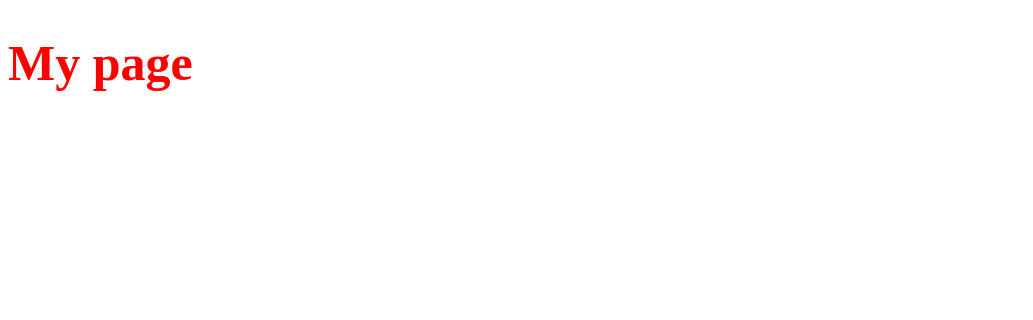
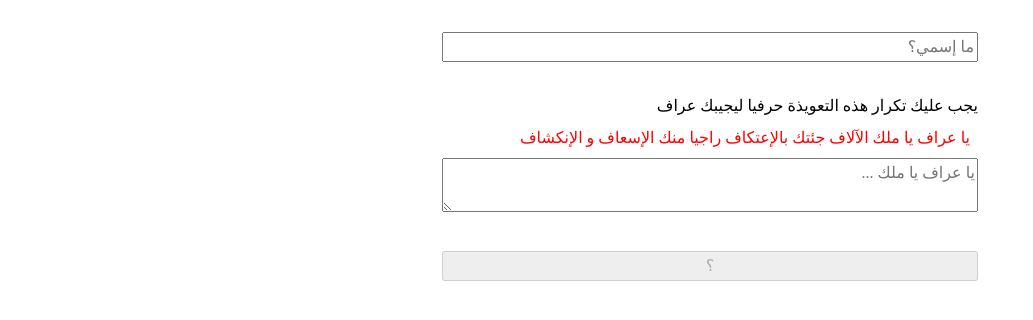
Before and after one commit to aabuhijleh/arraf, a Next.js app: page / in a window 1280 px wide. Shown: the top 320 px of the page, without its empty margins (0-1033 px from the left). Built offline with nearby package versions, Linux system fonts and the light colour scheme.

Commit message:
first commit

```diff
--- /dev/null
+++ b/components/QuestionForm/QuestionForm.constants.tsx
@@ -0,0 +1,3 @@
+export const SPELL_TEXT =
+  "يا عراف يا ملك الآلاف جئتك بالإعتكاف راجيا منك الإسعاف و الإنكشاف";
+export const SECRET_SEQUENCE = "..";
--- /dev/null
+++ b/components/QuestionForm/QuestionForm.helpers.tsx
@@ -0,0 +1 @@
+export const getLastChar = (str: string) => str[str.length - 1];
--- /dev/null
+++ b/components/QuestionForm/QuestionForm.tsx
@@ -0,0 +1,109 @@
+import { useState } from "react";
+import type { ChangeEventHandler } from "react";
+import styled from "styled-components";
+import * as CONSTANTS from "./QuestionForm.constants";
+import { getLastChar } from "./QuestionForm.helpers";
+
+export const QuestionForm: React.FC = () => {
+  const [question, setQuestion] = useState("");
+  const [spell, setSpell] = useState("");
+  const [answer, setAnswer] = useState("");
+  const [autoFillMode, setAutoFillMode] = useState(false);
+  const [showAnswer, setShowAnswer] = useState(false);
+
+  const handleSpellChange: ChangeEventHandler<HTMLTextAreaElement> = (
+    event
+  ) => {
+    const newSpellValue = event.target.value;
+    const realUserInput = getLastChar(newSpellValue);
+
+    if (newSpellValue.length > CONSTANTS.SPELL_TEXT.length) {
+      return;
+    }
+
+    if (autoFillMode) {
+      if (spell.length < CONSTANTS.SPELL_TEXT.length) {
+        setSpell(spell + CONSTANTS.SPELL_TEXT[spell.length]);
+      }
+      return;
+    }
+
+    // if the secret sequence ".." is entered auto fill the
+    // rest of the spell without affecting the real answer
+    if (realUserInput + getLastChar(answer) === CONSTANTS.SECRET_SEQUENCE) {
+      setAnswer(answer.slice(0, -1));
+      if (spell.length < CONSTANTS.SPELL_TEXT.length) {
+        setSpell(spell + CONSTANTS.SPELL_TEXT[spell.length]);
+      }
+      setAutoFillMode(true);
+      return;
+    }
+
+    // backspace was pressed
+    if (newSpellValue.length <= answer.length) {
+      setAnswer(answer.slice(0, -1));
+      setSpell(spell.slice(0, -1));
+      return;
+    }
+
+    setAnswer(answer + realUserInput);
+    setSpell(spell + CONSTANTS.SPELL_TEXT[spell.length]);
+  };
+
+  return (
+    <Wrapper>
+      <div>
+        <TextInput
+          type="text"
+          onChange={(e) => setQuestion(e.target.value)}
+          value={question}
+          placeholder={"ما إسمي؟"}
+        />
+      </div>
+
+      <div>
+        <p>يجب عليك تكرار هذه التعويذة حرفيا ليجيبك عراف</p>
+        <SpellWrapper>{CONSTANTS.SPELL_TEXT}</SpellWrapper>
+        <TextArea
+          onChange={handleSpellChange}
+          value={spell}
+          placeholder={CONSTANTS.SPELL_TEXT.substring(0, 15) + "..."}
+        />
+      </div>
+
+      <button
+        disabled={!question || spell.length < CONSTANTS.SPELL_TEXT.length}
+        onClick={() => setShowAnswer(true)}
+      >
+        ؟
+      </button>
+
+      {showAnswer && <p>{answer}</p>}
+    </Wrapper>
+  );
+};
+
+const Wrapper = styled.div`
+  max-width: 600px;
+  margin-left: auto;
+  margin-right: auto;
+  padding: 32px;
+  display: grid;
+  grid-template-columns: 1fr;
+  place-content: center;
+  gap: 32px;
+`;
+
+const SpellWrapper = styled.div`
+  padding: 8px;
+  color: hsl(0deg 100% 50%);
+  user-select: none;
+`;
+
+const TextInput = styled.input`
+  width: 100%;
+`;
+
+const TextArea = styled.textarea`
+  width: 100%;
+`;
--- /dev/null
+++ b/components/QuestionForm/index.tsx
@@ -0,0 +1 @@
+export * from "./QuestionForm";
--- /dev/null
+++ b/pages/_app.tsx
@@ -0,0 +1,11 @@
+import type { AppProps } from "next/app";
+import GlobalStyle from "@/styles/global";
+
+export default function MyApp({ Component, pageProps }: AppProps) {
+  return (
+    <>
+      <GlobalStyle />
+      <Component {...pageProps} />
+    </>
+  );
+}
--- /dev/null
+++ b/pages/_document.tsx
@@ -0,0 +1,16 @@
+import { Html, Head, Main, NextScript } from "next/document";
+
+export default function Document() {
+  return (
+    <Html lang="ar" dir="rtl">
+      <Head>
+        <title>عراف</title>
+        <link rel="shortcut icon" href="/images/favicon.png" />
+      </Head>
+      <body>
+        <Main />
+        <NextScript />
+      </body>
+    </Html>
+  );
+}
--- a/pages/index.tsx
+++ b/pages/index.tsx
@@ -1,10 +1,12 @@
-import styled from 'styled-components'
+import type { NextPage } from "next";
+import { QuestionForm } from "@/components/QuestionForm";
 
-const Title = styled.h1`
-  color: red;
-  font-size: 50px;
-`
+const Home: NextPage = () => {
+  return (
+    <>
+      <QuestionForm />
+    </>
+  );
+};
 
-export default function Home() {
-  return <Title>My page</Title>
-}
+export default Home;
--- /dev/null
+++ b/styles/global.tsx
@@ -0,0 +1,53 @@
+import { createGlobalStyle } from "styled-components";
+
+export default createGlobalStyle`
+  *,
+  *::before,
+  *::after {
+    box-sizing: border-box;
+  }
+
+  * {
+    margin: 0;
+  }
+
+  html,
+  body {
+    height: 100%;
+  }
+
+  body {
+    line-height: 1.5;
+    -webkit-font-smoothing: antialiased;
+  }
+
+  img,
+  picture,
+  video,
+  canvas,
+  svg {
+    display: block;
+    max-width: 100%;
+  }
+
+  input,
+  button,
+  textarea,
+  select {
+    font: inherit;
+  }
+
+  p,
+  h1,
+  h2,
+  h3,
+  h4,
+  h5,
+  h6 {
+    overflow-wrap: break-word;
+  }
+
+  #__next {
+    isolation: isolate;
+  }
+`;
```
Also changed, not shown: tsconfig.json (+6 -1 lines), public/images/favicon.png (added), 1 other file (tests, documents, lock files or other folders).
